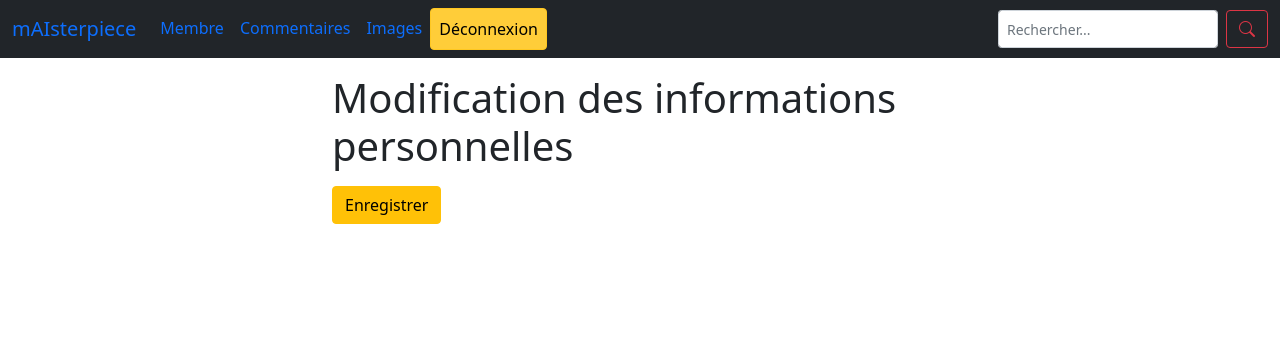
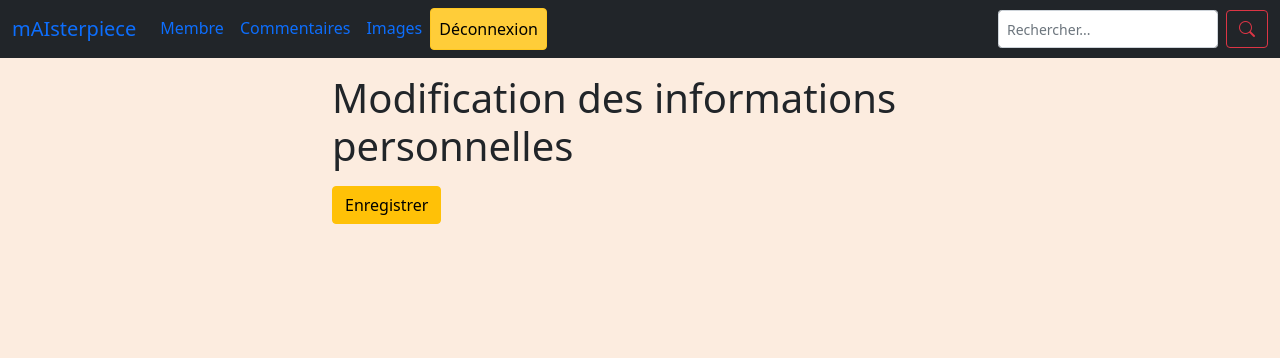
Before and after one commit to alexandre-longeaud/projet_fin_etude_back, a Symfony app: template templates/user/edit.html.twig in a window 1280 px wide. Shown: the top 358 px of the page. Run offline with Twig, Linux system fonts and the light colour scheme; the template is opened without the code that fills it, so the values that code supplies are empty; some libraries are stand-ins or nearby versions.

Commit message:
base tpl

```diff
--- a/templates/base.html.twig
+++ b/templates/base.html.twig
@@ -22,7 +22,7 @@
         <title>{% block title %}mAIsterpiece{% endblock %}</title>
 
     </head>
-    <body>
+    <body class="orange-bg">
 {% block nav %}
 
 
@@ -62,5 +62,5 @@
 
 {% endblock %}
         {% block body %}{% endblock %}
-    </body>
+    </body >
 </html>
```
